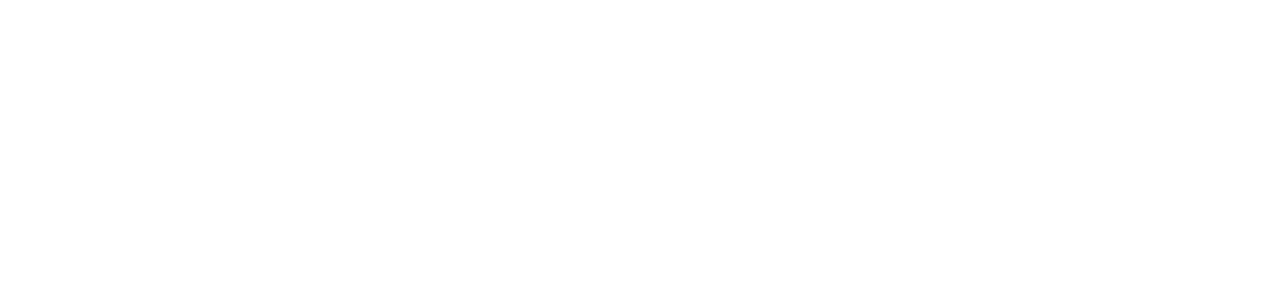
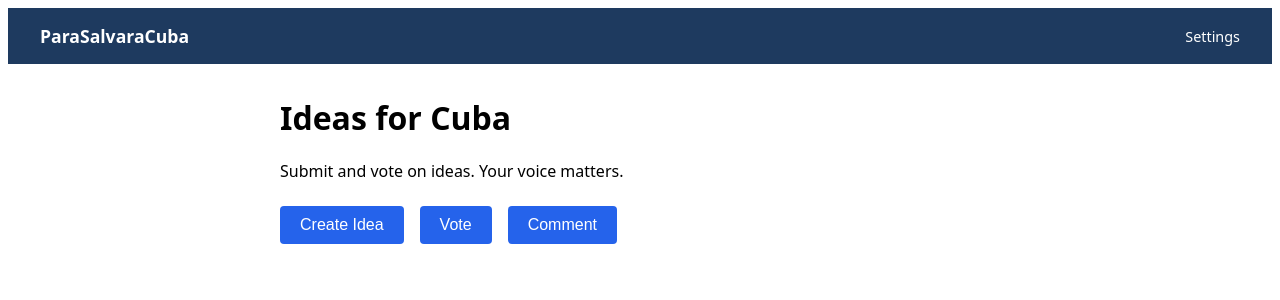
Before and after one commit to jlabrada71/parasalvaracuba, a Nuxt app: page / in a window 1280 px wide. Shown: the top 300 px of the page. Built offline with nearby package versions, Linux system fonts and the light colour scheme.

Commit message:
feat(01-01): settings.vue page for AUTH-03 (change/clear email)
Co-Authored-By: Claude Haiku 4.5 <noreply@anthropic.com>

```diff
--- /dev/null
+++ b/app/pages/index.vue
@@ -0,0 +1,108 @@
+<template>
+  <div class="home-page">
+    <nav class="nav">
+      <span class="nav-brand">ParaSalvaraCuba</span>
+      <NuxtLink to="/settings" class="nav-link">Settings</NuxtLink>
+    </nav>
+
+    <main>
+      <h1>Ideas for Cuba</h1>
+      <p>Submit and vote on ideas. Your voice matters.</p>
+
+      <div class="actions">
+        <button @click="handleCreateIdea">Create Idea</button>
+        <button @click="handleVote">Vote</button>
+        <button @click="handleComment">Comment</button>
+      </div>
+
+      <p v-if="actionFeedback" class="feedback">{{ actionFeedback }}</p>
+    </main>
+
+    <EmailCaptureModal
+      :visible="modalVisible"
+      @saved="onModalSaved"
+      @close="onModalClose"
+    />
+  </div>
+</template>
+
+<script setup lang="ts">
+import { ref } from 'vue'
+import { useEmailGate } from '~/composables/useEmailGate'
+import EmailCaptureModal from '~/components/EmailCaptureModal.vue'
+
+const { modalVisible, requireEmail, onModalSaved, onModalClose } = useEmailGate()
+const actionFeedback = ref('')
+
+function handleCreateIdea() {
+  requireEmail(() => {
+    actionFeedback.value = 'Create Idea action executed!'
+  })
+}
+
+function handleVote() {
+  requireEmail(() => {
+    actionFeedback.value = 'Vote action executed!'
+  })
+}
+
+function handleComment() {
+  requireEmail(() => {
+    actionFeedback.value = 'Comment action executed!'
+  })
+}
+</script>
+
+<style scoped>
+.home-page {
+  font-family: system-ui, sans-serif;
+}
+
+.nav {
+  display: flex;
+  justify-content: space-between;
+  align-items: center;
+  padding: 1rem 2rem;
+  background: #1e3a5f;
+  color: white;
+}
+
+.nav-brand {
+  font-weight: 700;
+  font-size: 1.1rem;
+}
+
+.nav-link {
+  color: white;
+  text-decoration: none;
+  font-size: 0.9rem;
+}
+
+main {
+  max-width: 720px;
+  margin: 2rem auto;
+  padding: 0 1rem;
+}
+
+.actions {
+  display: flex;
+  gap: 1rem;
+  margin-top: 1.5rem;
+}
+
+button {
+  padding: 0.6rem 1.25rem;
+  background: #2563eb;
+  color: white;
+  border: none;
+  border-radius: 4px;
+  cursor: pointer;
+  font-size: 1rem;
+}
+
+.feedback {
+  margin-top: 1rem;
+  color: #16a34a;
+  font-weight: 600;
+}
+</style>
--- /dev/null
+++ b/app/pages/settings.vue
@@ -0,0 +1,86 @@
+<template>
+  <div class="settings-page">
+    <h1>Settings</h1>
+
+    <section>
+      <h2>Your Identity</h2>
+
+      <div v-if="auth.isIdentified">
+        <p>Current email: <strong>{{ auth.email }}</strong></p>
+        <button @click="openChangeModal">Change Email</button>
+        <button @click="clearEmail" class="btn-danger">Clear Email (sign out)</button>
+      </div>
+
+      <div v-else>
+        <p>You have not set an email yet.</p>
+        <button @click="openChangeModal">Set Email</button>
+      </div>
+    </section>
+
+    <EmailCaptureModal
+      :visible="modalVisible"
+      :prefill="auth.email ?? ''"
+      @saved="onModalSaved"
+      @close="onModalClose"
+    />
+  </div>
+</template>
+
+<script setup lang="ts">
+import { ref } from 'vue'
+import { useAuthStore } from '~/stores/authStore'
+import EmailCaptureModal from '~/components/EmailCaptureModal.vue'
+
+const auth = useAuthStore()
+const modalVisible = ref(false)
+
+function openChangeModal() {
+  modalVisible.value = true
+}
+
+function onModalSaved() {
+  modalVisible.value = false
+}
+
+function onModalClose() {
+  modalVisible.value = false
+}
+
+function clearEmail() {
+  auth.clearEmail()
+}
+</script>
+
+<style scoped>
+.settings-page {
+  max-width: 600px;
+  margin: 2rem auto;
+  padding: 0 1rem;
+}
+
+section {
+  border: 1px solid #e5e7eb;
+  border-radius: 8px;
+  padding: 1.5rem;
+  margin-top: 1rem;
+}
+
+h2 {
+  margin-top: 0;
+}
+
+button {
+  padding: 0.5rem 1rem;
+  margin-right: 0.5rem;
+  background: #2563eb;
+  color: #fff;
+  border: none;
+  border-radius: 4px;
+  cursor: pointer;
+  font-size: 0.95rem;
+}
+
+.btn-danger {
+  background: #dc2626;
+}
+</style>
```
